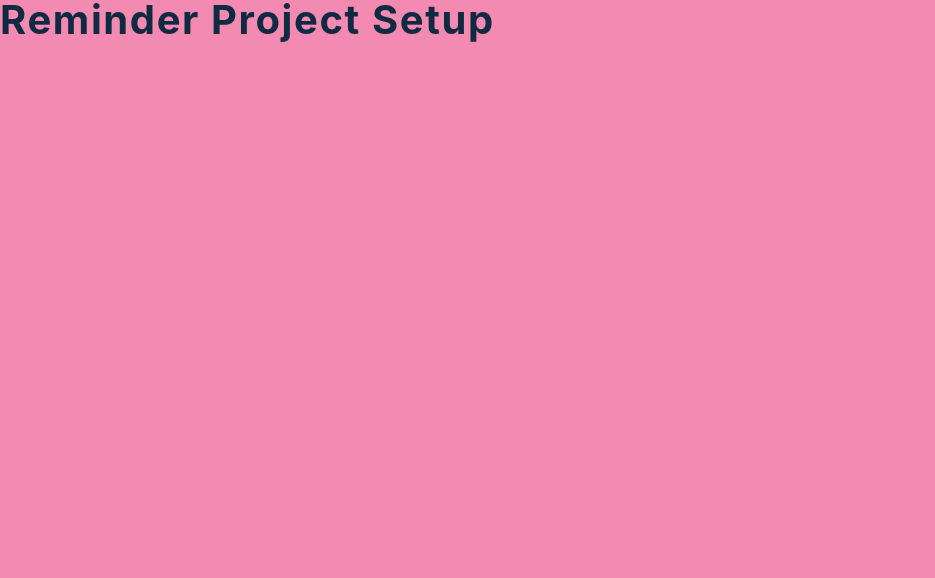
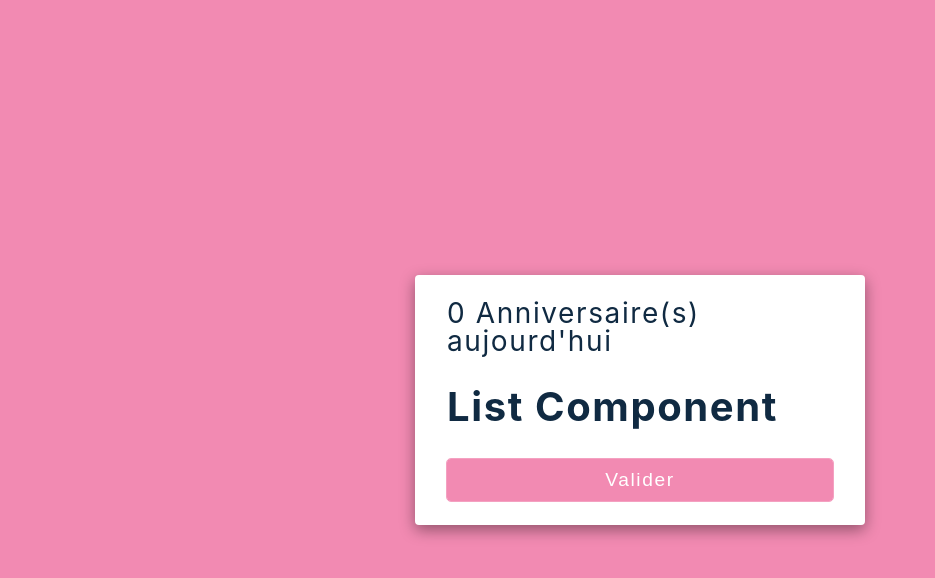
Before and after one commit to Pacorabo2/project-birthday-reminder-portfolio, a React (Create React App) app in the folder 1-birthday-reminder/birthday-reminder/: page / in a window 1280 px wide. Shown: the top 578 px of the page, without its empty margins (0-935 px from the left). Built offline with nearby package versions, Linux system fonts and the light colour scheme.

Commit message:
(main/birthdayreminder): component implementation and onClick envent on button

```diff
--- a/1-birthday-reminder/birthday-reminder/src/App.js
+++ b/1-birthday-reminder/birthday-reminder/src/App.js
@@ -3,7 +3,13 @@ import data from './data'
 import List from './List'
 
 function App() {
-  return <h2>Reminder project setup</h2>
+  return <main>
+    <section className="container">
+      <h3>0 Anniversaire(s) aujourd'hui</h3>
+      <List/>
+      <button onClick={()=> console.log('click sur le bouton')}>Valider</button>
+    </section>
+  </main>
 
 }
 
```
